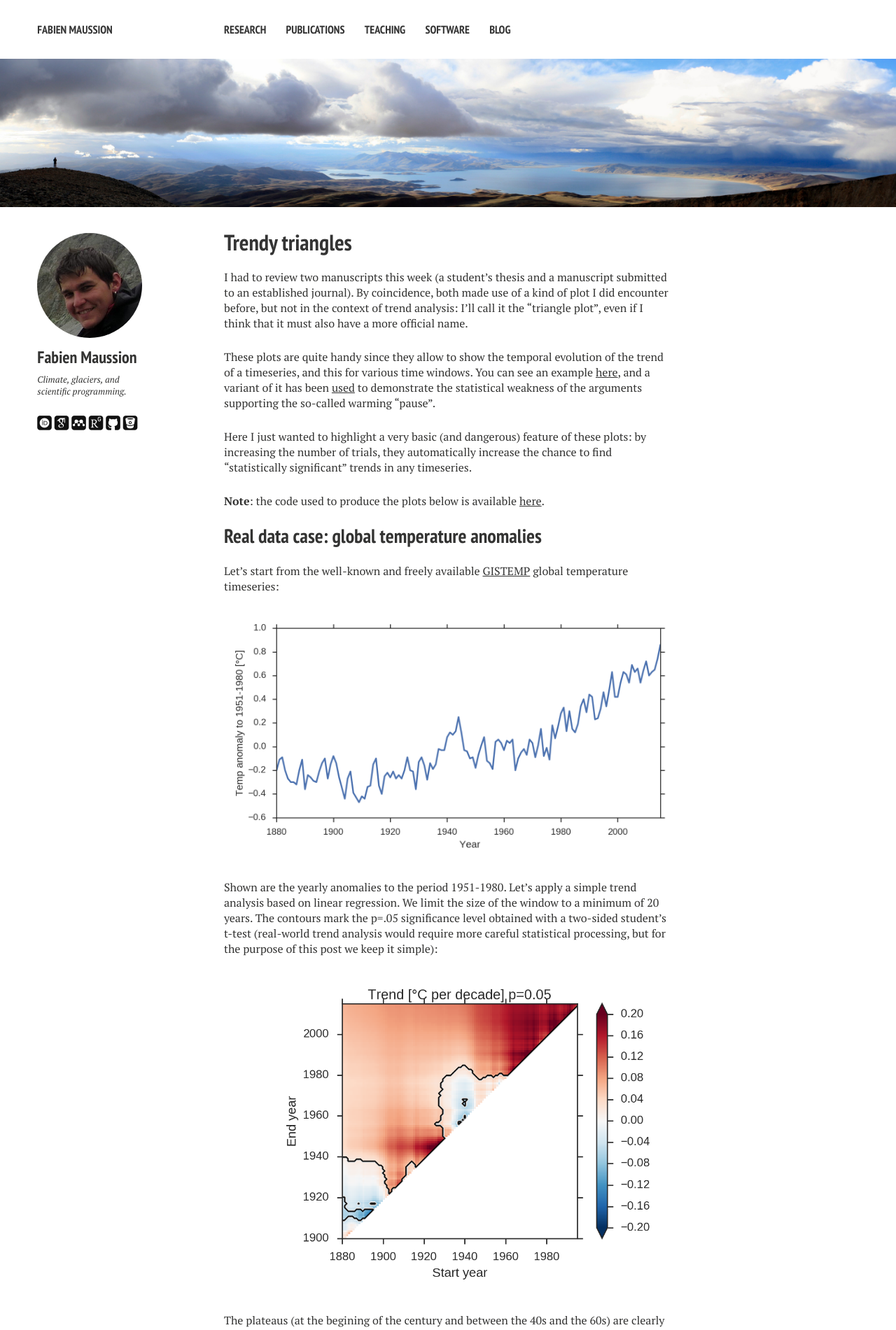
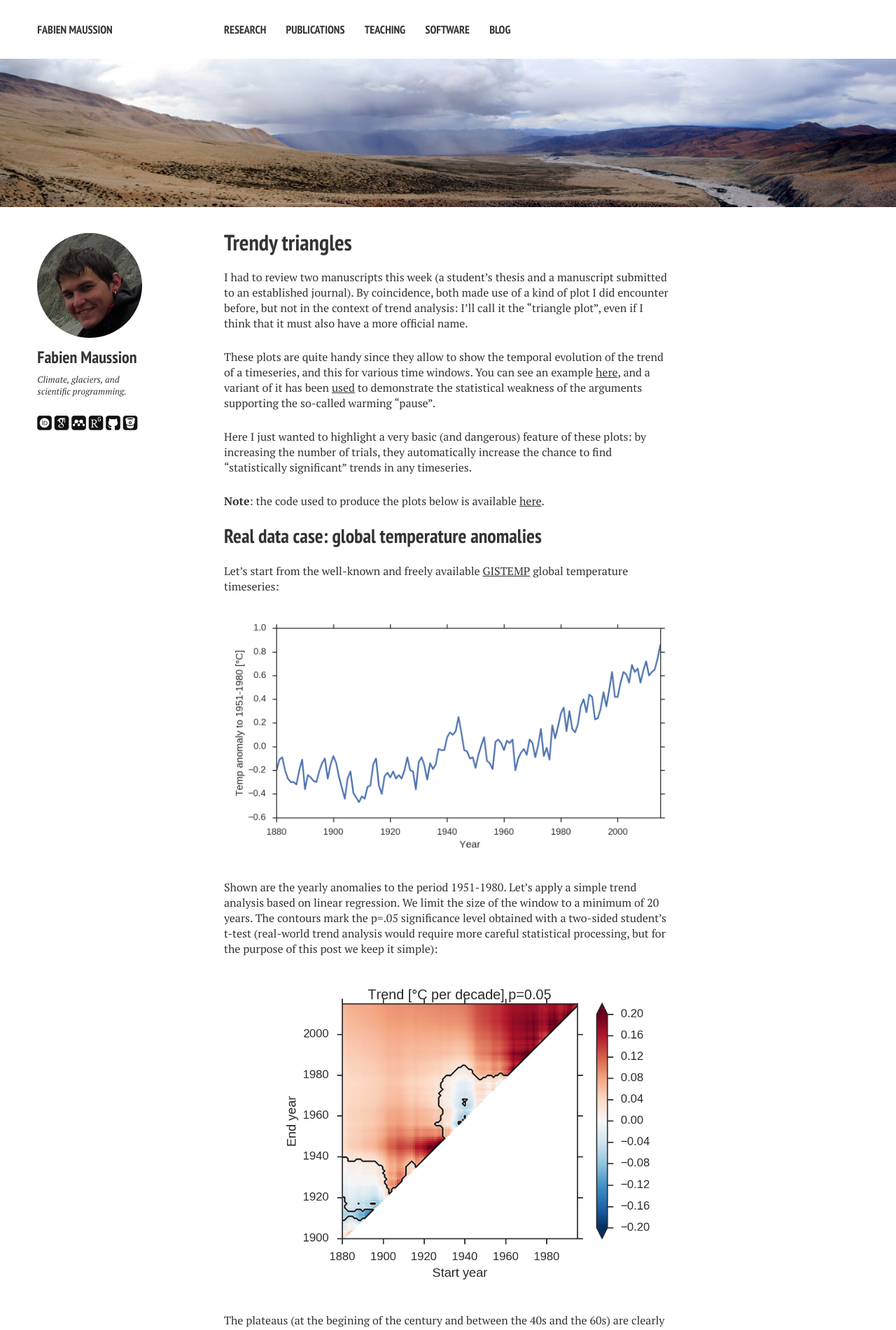
Before and after one commit to fmaussion/fmaussion.github.io, a Jekyll site: the page built from _posts/2016-04-29-trendy-triangles.md, in a window 1280 px wide. Shown: the top 1901 px of the page at 70% size. Built offline with Jekyll 4.4.1, drawn with Linux system fonts in a browser that asks for light colours; nearby versions of some CDN libraries; some web fonts are replaced; comment, search, counter and statistics services are not loaded.

Commit message:
blog header

```diff
--- a/_posts/2016-04-29-trendy-triangles.md
+++ b/_posts/2016-04-29-trendy-triangles.md
@@ -2,6 +2,8 @@
 layout: post
 title: "Trendy triangles"
 excerpt: "On the use of triangle plots to analyse trends."
+image:
+  feature: fm-header-6.jpg
 modified:
 categories:
 date: 2016-04-29T11:00:00+01:00
```
